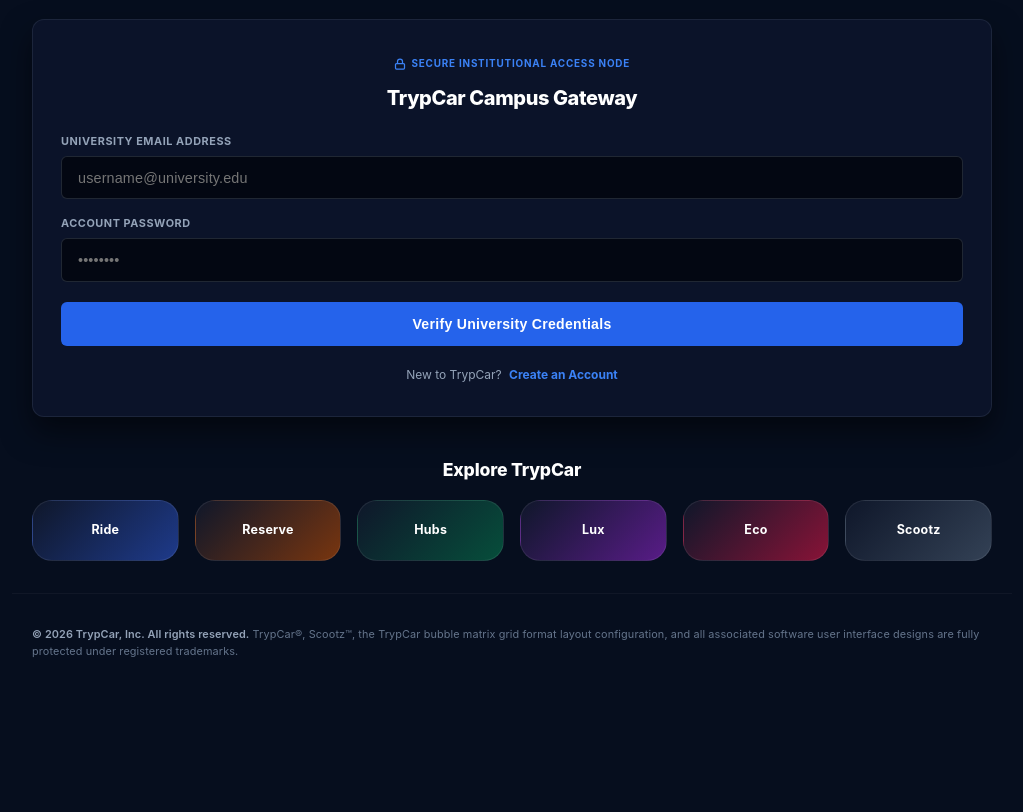
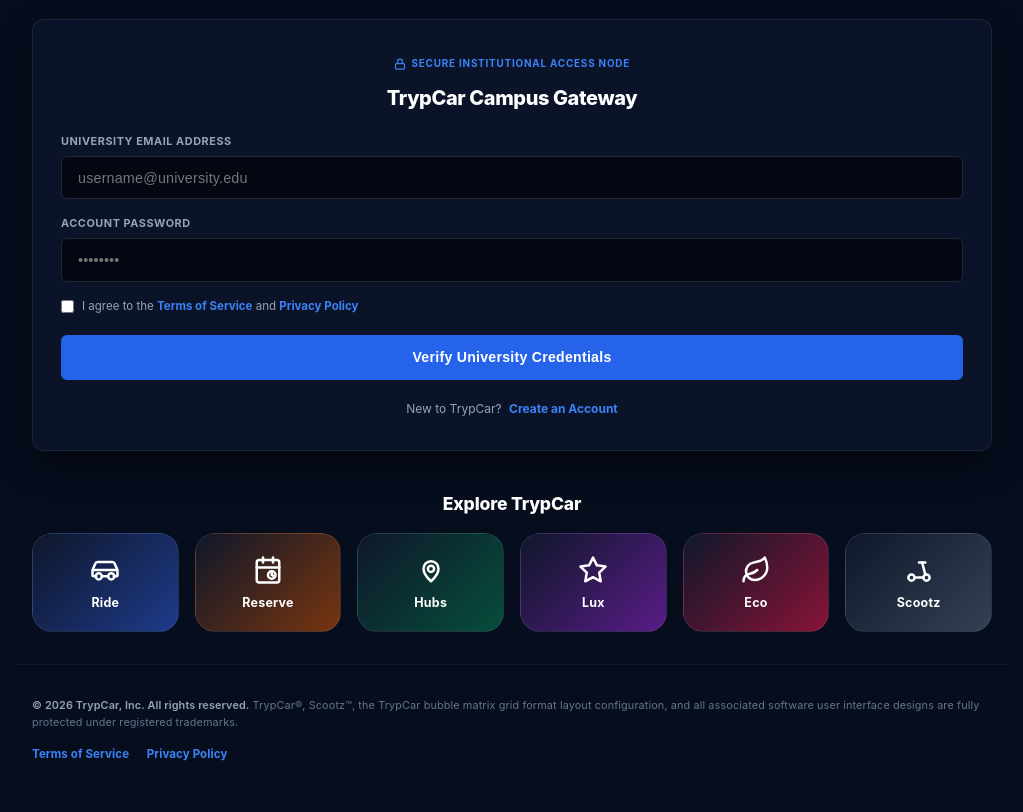
Before and after one commit to fishin4tuna/trypcar-facade, a plain HTML site: page index.html in a window 1280 px wide. Shown: the part 1182-1994 px from the top of the page, without its empty margins (128-1151 px from the left). Before the commit the page ends 1890 px from the top, so only its background shows below. Drawn offline with Linux system fonts and the light colour scheme.

Commit message:
Update index.html

```diff
--- a/index.html
+++ b/index.html
@@ -55,7 +55,7 @@
     .gateway-title-text { color: #ffffff; font-size: 1.25rem; font-weight: 800; letter-spacing: -0.02em; margin-bottom: 1.25rem; }
     .bubble-grid-container { padding: 0 1.25rem 2rem 1.25rem; }
     .bubble-grid { display: grid; grid-template-columns: repeat(3, 1fr); gap: 0.75rem; }
-    .bubble-card { border-radius: 20px; padding: 1.25rem 0.5rem; text-align: center; display: flex; flex-direction: column; align-items: center; justify-content: center; border: 1px solid rgba(255, 255, 255, 0.08); transition: transform 0.15s ease; cursor: pointer; }
+    .bubble-card { border-radius: 20px; padding: 1.15rem 0.5rem; text-align: center; display: flex; flex-direction: column; align-items: center; justify-content: center; border: 1px solid rgba(255, 255, 255, 0.08); transition: transform 0.15s ease; cursor: pointer; }
     .bubble-blue { background: linear-gradient(135deg, #0f172a 0%, #1e3a8a 100%); }
     .bubble-amber { background: linear-gradient(135deg, #0f172a 0%, #78350f 100%); }
     .bubble-emerald { background: linear-gradient(135deg, #0f172a 0%, #064e3b 100%); }
@@ -63,6 +63,8 @@
     .bubble-rose { background: linear-gradient(135deg, #0f172a 0%, #881337 100%); }
     .bubble-slate { background: linear-gradient(135deg, #0f172a 0%, #334155 100%); }
     .bubble-card:active { transform: scale(0.95); }
+    .bubble-icon-holder { margin-bottom: 0.45rem; height: 34px; display: flex; align-items: center; justify-content: center; pointer-events: none; }
+    .bubble-icon-holder svg { width: 30px; height: 30px; fill: none; stroke-width: 2; stroke: #ffffff; stroke-linecap: round; stroke-linejoin: round; }
     .bubble-label { font-size: 0.78rem; font-weight: 700; color: #ffffff; letter-spacing: 0.02em; pointer-events: none; }
     .modal-backdrop { position: fixed; inset: 0; background: rgba(3, 7, 18, 0.86); backdrop-filter: blur(6px); display: none; align-items: center; justify-content: center; padding: 1.25rem; z-index: 9999; }
     .modal-box { background: #0b1329; border: 1px solid rgba(59, 130, 246, 0.45); border-radius: 16px; width: 100%; max-width: 400px; padding: 1.6rem; position: relative; text-align: left; box-shadow: 0 20px 50px rgba(0,0,0,0.85); }
@@ -74,6 +76,9 @@
     .global-site-footer { padding: 2rem 1.25rem 3rem 1.25rem; border-top: 1px solid rgba(255, 255, 255, 0.04); }
     .footer-legal-text { font-size: 0.68rem; color: #64748b; line-height: 1.6; letter-spacing: 0.01em; }
     .footer-legal-text strong { color: #94a3b8; font-weight: 600; }
+    .footer-legal-links { margin-top: 0.85rem; display: flex; gap: 1.1rem; }
+    .footer-legal-links a { color: #3b82f6; text-decoration: none; font-weight: 700; font-size: 0.72rem; }
+    .footer-legal-links a:hover { text-decoration: underline; }
     @media (min-width: 1024px) {
       .navbar, .hero-container, .scrolling-features, .embedded-gateway-container, .section-divider-title, .bubble-grid-container, .global-site-footer { max-width: 1000px; }
       .scrolling-features { flex-direction: row; justify-content: center; gap: 3rem; }
@@ -131,6 +136,10 @@
           <label class="corporate-input-label">Account Password</label>
           <input type="password" class="corporate-text-field" placeholder="••••••••" required>
         </div>
+        <div style="display:flex;align-items:center;gap:0.5rem;margin-bottom:1rem;text-align:left;">
+          <input type="checkbox" id="legalConsent" required style="accent-color:#2563eb;">
+          <label for="legalConsent" style="font-size:0.72rem;color:#94a3b8;">I agree to the <a href="terms.html" style="color:#3b82f6;text-decoration:none;font-weight:700;">Terms of Service</a> and <a href="privacy.html" style="color:#3b82f6;text-decoration:none;font-weight:700;">Privacy Policy</a></label>
+        </div>
         <button type="submit" class="corporate-submit-btn" id="submitBtn">Verify University Credentials</button>
       </form>
       <div id="gatewayMsg" style="display:none;margin-top:1rem;font-size:0.78rem;color:#60a5fa;font-weight:700;"></div>
@@ -143,12 +152,30 @@
   <h2 class="section-divider-title">Explore TrypCar</h2>
   <section class="bubble-grid-container">
     <div class="bubble-grid">
-      <div class="bubble-card bubble-blue" onclick="showInfo('ride')"><span class="bubble-label">Ride</span></div>
-      <div class="bubble-card bubble-amber" onclick="showInfo('reserve')"><span class="bubble-label">Reserve</span></div>
-      <div class="bubble-card bubble-emerald" onclick="showInfo('hubs')"><span class="bubble-label">Hubs</span></div>
-      <div class="bubble-card bubble-purple" onclick="showInfo('lux')"><span class="bubble-label">Lux</span></div>
-      <div class="bubble-card bubble-rose" onclick="showInfo('eco')"><span class="bubble-label">Eco</span></div>
-      <div class="bubble-card bubble-slate" onclick="showInfo('scootz')"><span class="bubble-label">Scootz</span></div>
+      <div class="bubble-card bubble-blue" onclick="showInfo('ride')">
+        <div class="bubble-icon-holder"><svg viewBox="0 0 24 24"><path d="M5 17H3a1 1 0 0 1-1-1v-4l2.3-5.2A2 2 0 0 1 6.1 5.5h11.8a2 2 0 0 1 1.8 1.3L22 12v4a1 1 0 0 1-1 1h-2"/><circle cx="7" cy="17" r="2.5"/><circle cx="17" cy="17" r="2.5"/><path d="M9.5 17h5"/><path d="M3 12h18"/></svg></div>
+        <span class="bubble-label">Ride</span>
+      </div>
+      <div class="bubble-card bubble-amber" onclick="showInfo('reserve')">
+        <div class="bubble-icon-holder"><svg viewBox="0 0 24 24"><rect x="3" y="4" width="18" height="18" rx="2"/><line x1="16" y1="2" x2="16" y2="6"/><line x1="8" y1="2" x2="8" y2="6"/><line x1="3" y1="10" x2="21" y2="10"/><circle cx="15" cy="16" r="3"/><polyline points="15 14.5 15 16 16 16.5"/></svg></div>
+        <span class="bubble-label">Reserve</span>
+      </div>
+      <div class="bubble-card bubble-emerald" onclick="showInfo('hubs')">
+        <div class="bubble-icon-holder"><svg viewBox="0 0 24 24"><path d="M12 21s-6-5.3-6-10a6 6 0 1 1 12 0c0 4.7-6 10-6 10z"/><circle cx="12" cy="11" r="2.5"/></svg></div>
+        <span class="bubble-label">Hubs</span>
+      </div>
+      <div class="bubble-card bubble-purple" onclick="showInfo('lux')">
+        <div class="bubble-icon-holder"><svg viewBox="0 0 24 24"><polygon points="12 2 15.09 8.26 22 9.27 17 14.14 18.18 21.02 12 17.77 5.82 21.02 7 14.14 2 9.27 8.91 8.26 12 2"/></svg></div>
+        <span class="bubble-label">Lux</span>
+      </div>
+      <div class="bubble-card bubble-rose" onclick="showInfo('eco')">
+        <div class="bubble-icon-holder"><svg viewBox="0 0 24 24"><path d="M11 20A7 7 0 0 1 9.8 6.1C15.5 5 17 4.48 19 2c1 2 2 4.18 2 8 0 5.5-4.78 10-10 10z"/><path d="M2 21c0-3 1.85-5.36 5.08-6C9.5 14.52 12 13 13 12"/></svg></div>
+        <span class="bubble-label">Eco</span>
+      </div>
+      <div class="bubble-card bubble-slate" onclick="showInfo('scootz')">
+        <div class="bubble-icon-holder"><svg viewBox="0 0 24 24"><circle cx="6" cy="18" r="2.5"/><circle cx="18" cy="18" r="2.5"/><path d="M8.5 18h7"/><path d="M17 15.5L14.5 6H12"/><path d="M14.5 6h2.5"/></svg></div>
+        <span class="bubble-label">Scootz</span>
+      </div>
     </div>
   </section>
   <div class="modal-backdrop" id="infoModal" onclick="hideInfo()">
@@ -164,6 +191,10 @@
   <footer class="global-site-footer">
     <div class="footer-legal-text">
       <strong>&copy; 2026 TrypCar, Inc. All rights reserved.</strong> TrypCar&reg;, Scootz&trade;, the TrypCar bubble matrix grid format layout configuration, and all associated software user interface designs are fully protected under registered trademarks.
+      <div class="footer-legal-links">
+        <a href="terms.html">Terms of Service</a>
+        <a href="privacy.html">Privacy Policy</a>
+      </div>
     </div>
   </footer>
   <script>
@@ -189,16 +220,3 @@
       reg = !reg;
       document.getElementById("gatewayTitle").textContent = reg ? "Join TrypCar Waitlist" : "TrypCar Campus Gateway";
       document.getElementById("submitBtn").textContent = reg ? "Request Early Access" : "Verify University Credentials";
-      document.getElementById("toggleText").textContent = reg ? "Already verified?" : "New to TrypCar?";
-      document.getElementById("toggleLink").textContent = reg ? "Sign In" : "Create an Account";
-    }
-    function handlePortalHandshake(e) {
-      e.preventDefault();
-      const em = document.getElementById("campusEmail").value.trim();
-      const box = document.getElementById("gatewayMsg");
-      box.style.display = "block";
-      box.textContent = em.toLowerCase().endsWith(".edu") ? "Node Verified: " + em + " logged for early access." : "Please use a valid .edu university email.";
-    }
-  </script>
-</body>
-</html>
```
